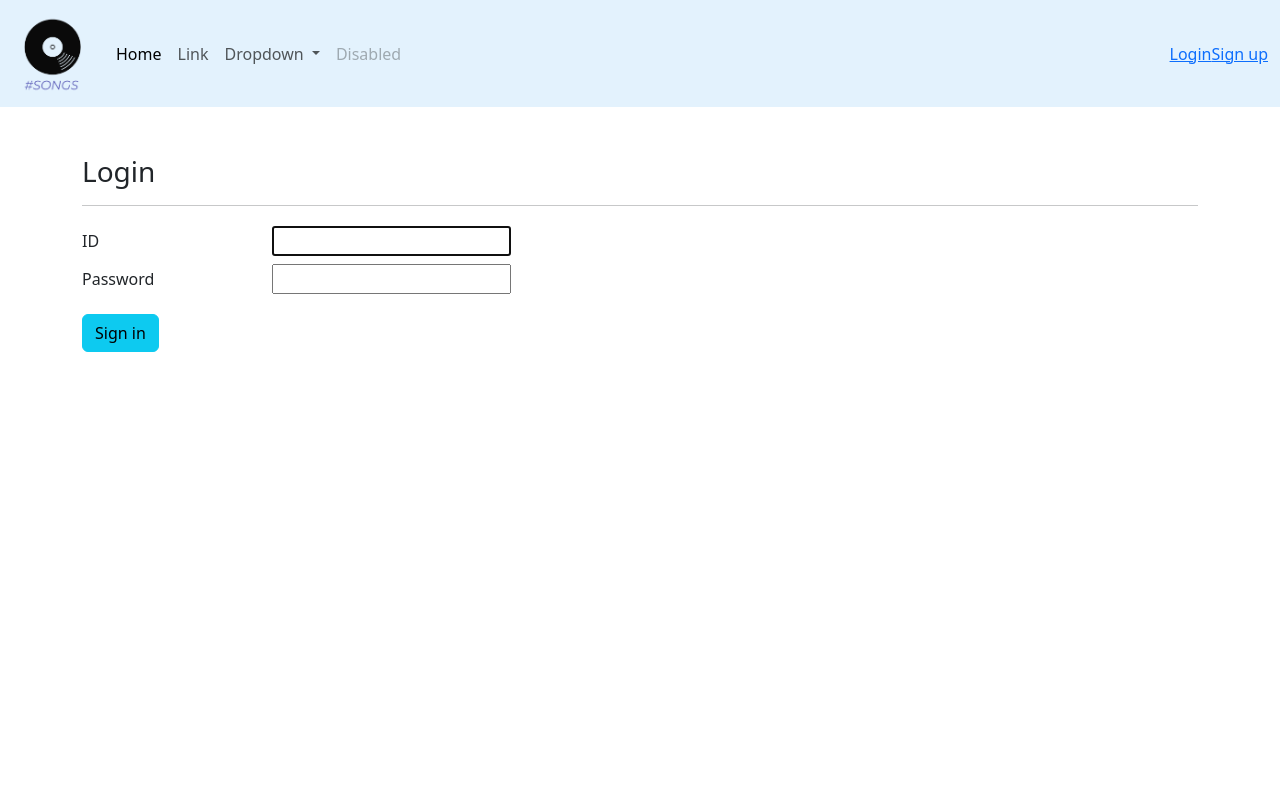
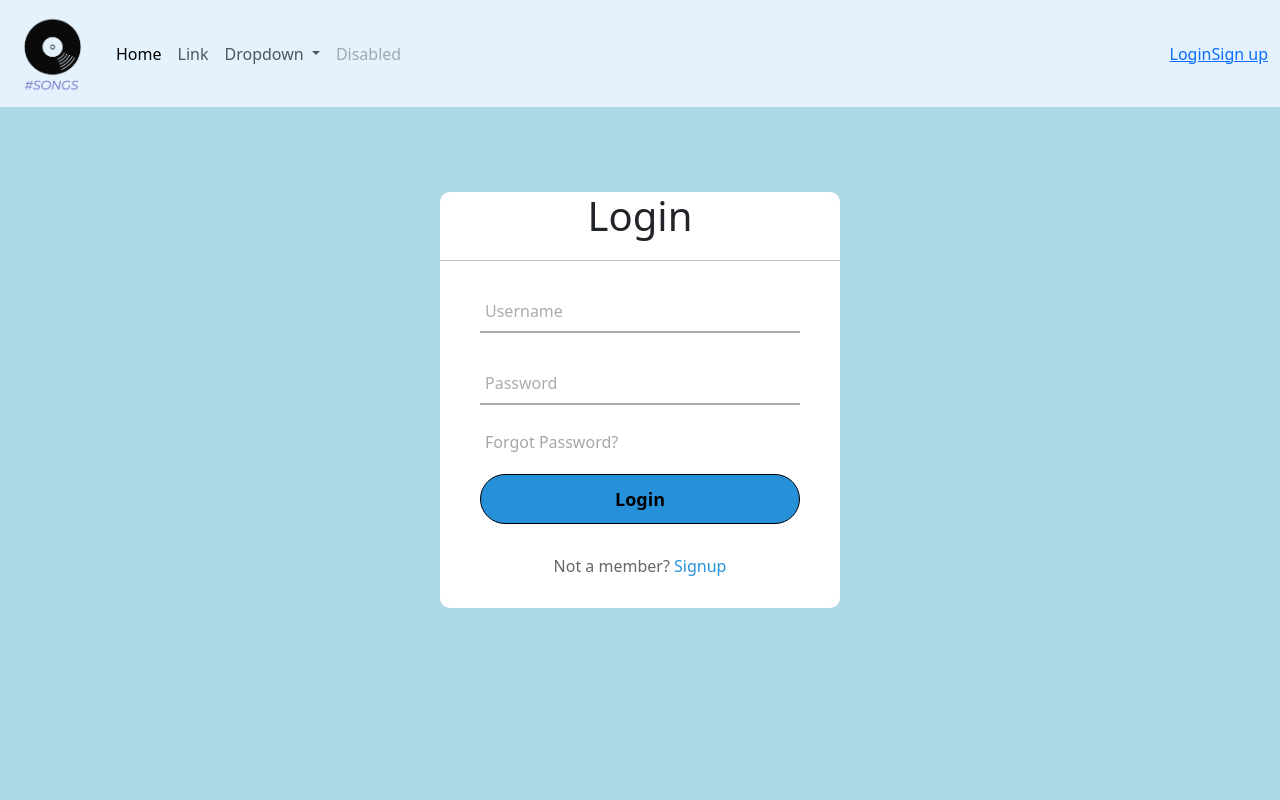
Before and after one commit to SWan9710/-SONGS_PJT, a Django app: page /accounts/login/ in a window 1280 px wide. Run offline with Django 3.2, Linux system fonts and the light colour scheme.

Commit message:
login css/html

```diff
--- a/song/accounts/templates/accounts/login.html
+++ b/song/accounts/templates/accounts/login.html
@@ -1,7 +1,37 @@
 {% extends 'base.html' %}
+{% load static %}
+
 
 {% block content %}
-<div class="loginpage">
+<body>
+  <div class="center">
+    <h1>Login</h1>
+    <form action="{% url 'accounts:login' %}" method="post">
+      {% csrf_token %}
+      <form action="#" method="post">
+        <div class="txt_field">
+          <input type="text" required>
+          <span></span>
+          <label>Username</label>
+        </div>
+        <div class="txt_field">
+          <input type="password" required>
+          <span></span>
+          <label>Password</label>
+        </div>
+        <div class="pass">Forgot Password?</div>
+        <input type="submit" value="Login">
+        <div class="signup_link">
+          Not a member? <a href="#">Signup</a>
+        </div>
+      </form>
+    </form>
+  </div>
+</body>
+
+
+
+{% comment %} <div class="loginpage">
   <div class="container my-5" >
       <h3 class="my-3">Login</h3>
       <hr>
--- /dev/null
+++ b/song/static/musics/css/style.css
@@ -0,0 +1,101 @@
+.center{
+  position: absolute;
+  top: 50%;
+  left: 50%;
+  transform: translate(-50%, -50%);
+  width: 400px;
+  background: white;
+  border-radius: 10px;
+}
+
+.center h1{
+  text-align: center;
+  padding: 0 0 20px 0;
+  border-bottom: 1px solid silver;
+}
+
+.center form{
+  padding: 0 40px;
+  box-sizing: border-box;
+}
+
+form .txt_field{
+  position: relative;
+  border-bottom: 2px solid #abadad;
+  margin: 30px 0;
+}
+
+.txt_field input{
+  width: 100%;
+  padding: 0 5px;
+  height: 40px;
+  font-size: 16px;
+  border: none;
+  background: none;
+  outline: none;
+}
+.txt_field label{
+  position: absolute;
+  top: 50%;
+  left: 5px;
+  color: #abadad;
+  transform: translateY(-50%);
+  font-size: 16px;
+  pointer-events: none;
+}
+.txt_field span::before{
+  content: '';
+  position: absolute;
+  top: 40px;
+  left: 0;
+  width: 0%;
+  height: 2px;
+  background: #2691d9;
+  transition: .5s;
+}
+.txt_field input:focus ~ label,
+.txt_field input:valid ~ label{
+  top : -5px;
+  color: #2691d9;
+}
+.txt_field input:focus ~ span::before,
+.txt_field input:valid ~ span::before{
+  width: 100%;
+}
+.pass{
+  margin: -5px 0 20px 5px;
+  color: #a6a6a6;
+  cursor: pointer;
+}
+.pass:hover{
+  text-decoration: underline;
+}
+input[type="submit"]{
+  width: 100%;
+  height: 50px;
+  border: 1px solid;
+  background: #2691d9;
+  border-radius: 25px;
+  font-size: 18px;
+  counter-reset: #e9f4fb;
+  font-weight: 700;
+  cursor: pointer;
+  outline: none;
+}
+input[type="submit"]:hover{
+  border-color: #2691d9;
+  transition: .5s;
+}
+.signup_link{
+  margin: 30px 0;
+  text-align: center;
+  font-size: 16px;
+  color: #666666;
+}
+.signup_link a{
+  color: #2691d9;
+  text-decoration: none;
+}
+.signup_link a:hover{
+  text-decoration: underline;
+}
--- a/song/templates/base.html
+++ b/song/templates/base.html
@@ -7,9 +7,18 @@
   <meta name="viewport" content="width=device-width, initial-scale=1.0">
   <!-- 부트스트랩 설정 -->
   <link href="https://cdn.jsdelivr.net/npm/bootstrap@5.3.0-alpha3/dist/css/bootstrap.min.css" rel="stylesheet" integrity="sha384-KK94CHFLLe+nY2dmCWGMq91rCGa5gtU4mk92HdvYe+M/SXH301p5ILy+dN9+nJOZ" crossorigin="anonymous">
+  <!-- css 연결 -->
+  <link rel="stylesheet" href="{% static 'musics/css/style.css' %}">
   <title>Music</title>
   <!-- 리스트 단위 표시 가리기 위해 설정 -->
   <style>
+    body{
+      margin: 0;
+      padding: 0;
+      height: 100vh;
+      overflow: hidden;
+      background: lightblue;
+    }
     .nav-item {
       list-style: none;
     }
```
Also changed, not shown: other parts of song/accounts/templates/accounts/login.html (+1 -1 lines), song/static/musics/music.jpg (added).
